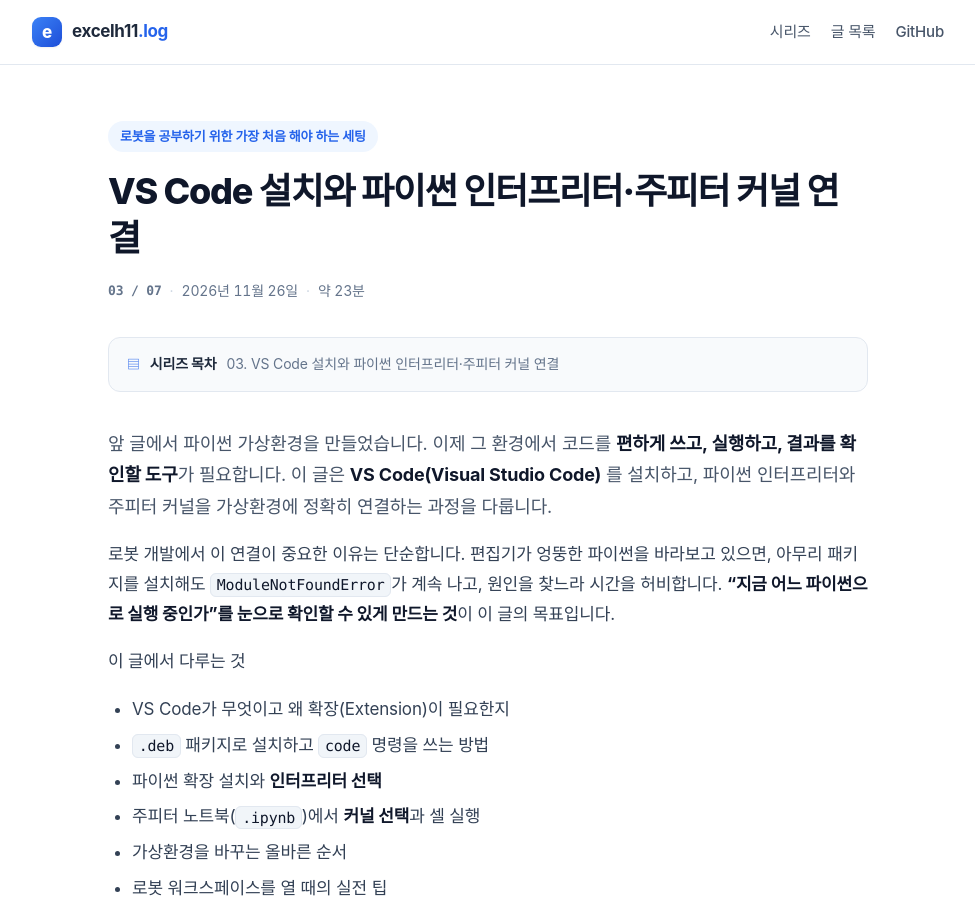
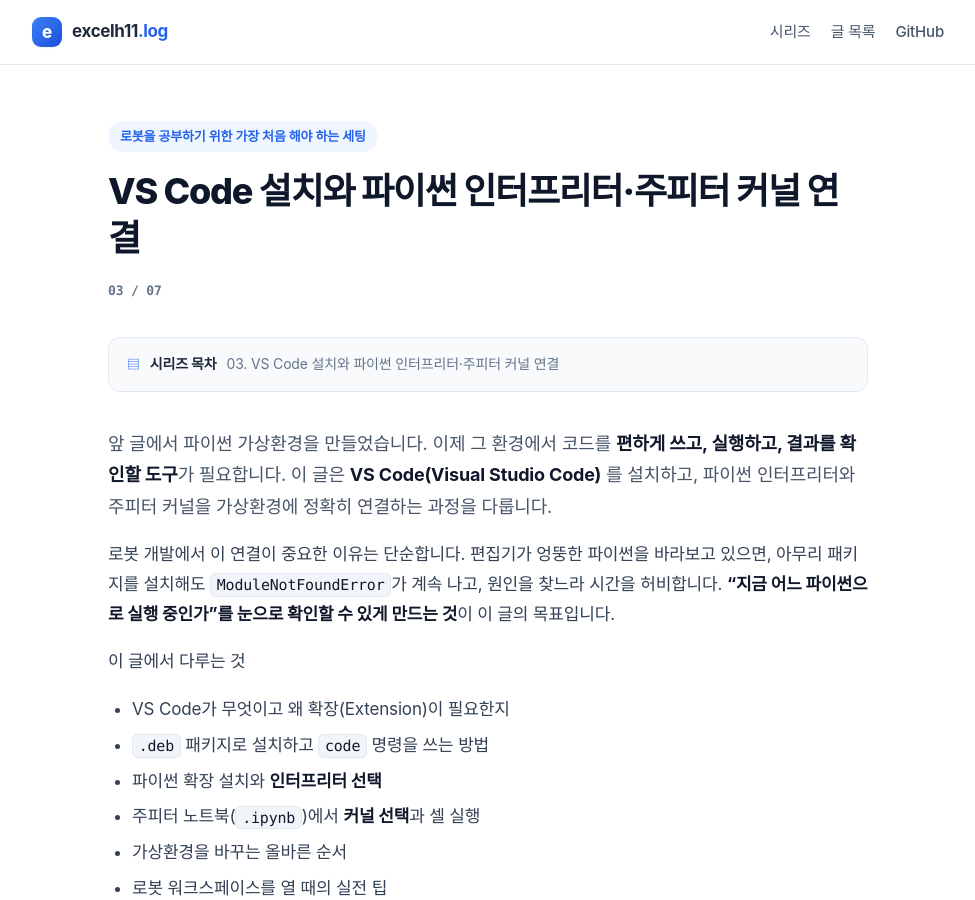
Before and after one commit to excelh11/excelh11.github.io, a Jekyll site: the page built from _posts/2026-11-26-03-vscode.md, in a window 1280 px wide and 900 px high. Shown: the whole window, without its empty margins (152-1127 px from the left). Built offline with Jekyll 4.4.1, drawn with Linux system fonts in a browser that asks for light colours.

Commit message:
글 상단·목록의 게시 날짜와 읽기 시간 표시 제거 (시리즈 번호만 유지)

```diff
--- a/_layouts/home.html
+++ b/_layouts/home.html
@@ -48,11 +48,6 @@ layout: default
     <li class="post-item">
       <a class="post-link" href="{{ post.url | relative_url }}">
         <span class="post-title">{{ post.title }}</span>
-        <span class="post-meta">
-          <time datetime="{{ post.date | date_to_xmlschema }}">{{ post.date | date: '%Y.%m.%d' }}</time>
-          <span class="dot">·</span>
-          <span>약 {{ post.content | strip_html | size | divided_by: 500 | at_least: 1 }}분</span>
-        </span>
       </a>
     </li>
     {% endfor %}
--- a/_layouts/post.html
+++ b/_layouts/post.html
@@ -19,10 +19,6 @@ layout: default
     <h1 class="post-title">{{ page.title }}</h1>
     <div class="post-meta">
       <span class="post-part">{{ page.order | prepend: '0' | slice: -2, 2 }} / {{ series_posts.size | prepend: '0' | slice: -2, 2 }}</span>
-      <span class="dot">·</span>
-      <time datetime="{{ page.date | date_to_xmlschema }}">{{ page.date | date: '%Y년 %m월 %d일' }}</time>
-      <span class="dot">·</span>
-      <span>약 {{ content | strip_html | size | divided_by: 500 | at_least: 1 }}분</span>
     </div>
   </header>
 
```
